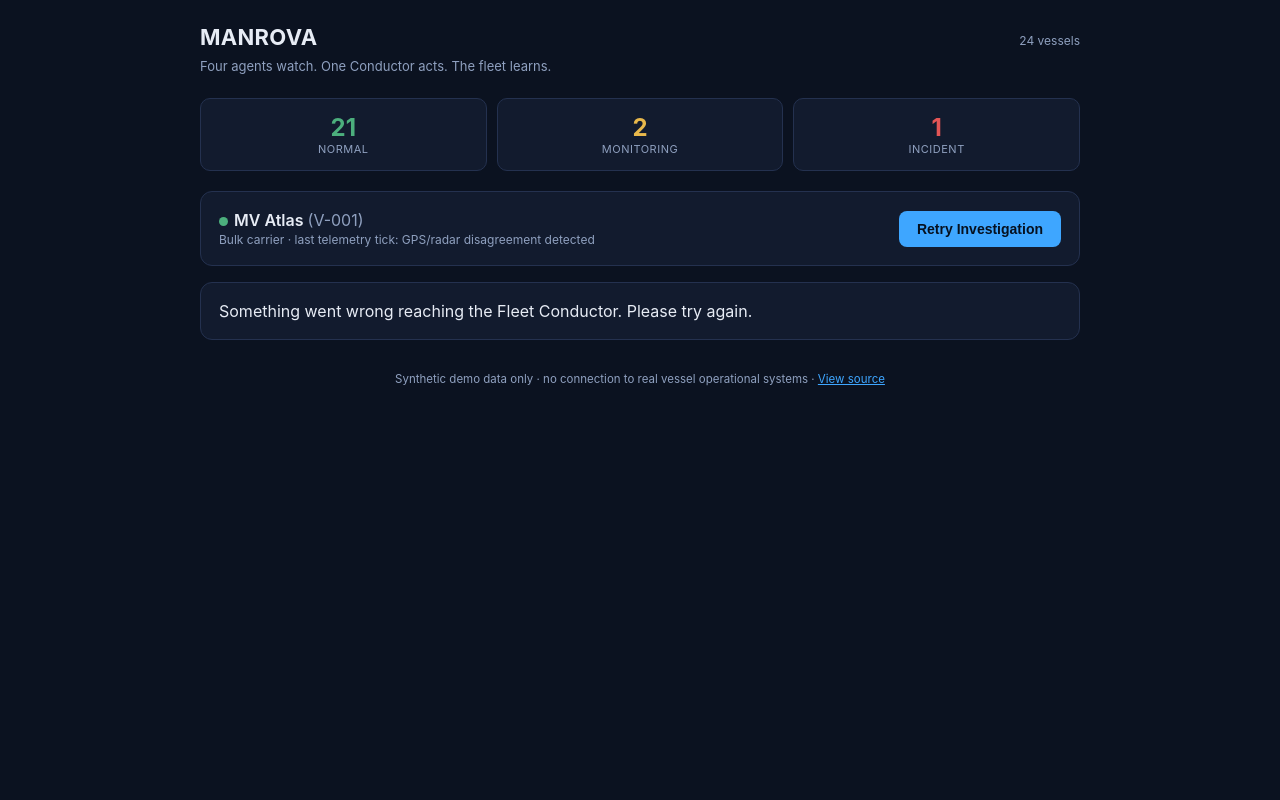
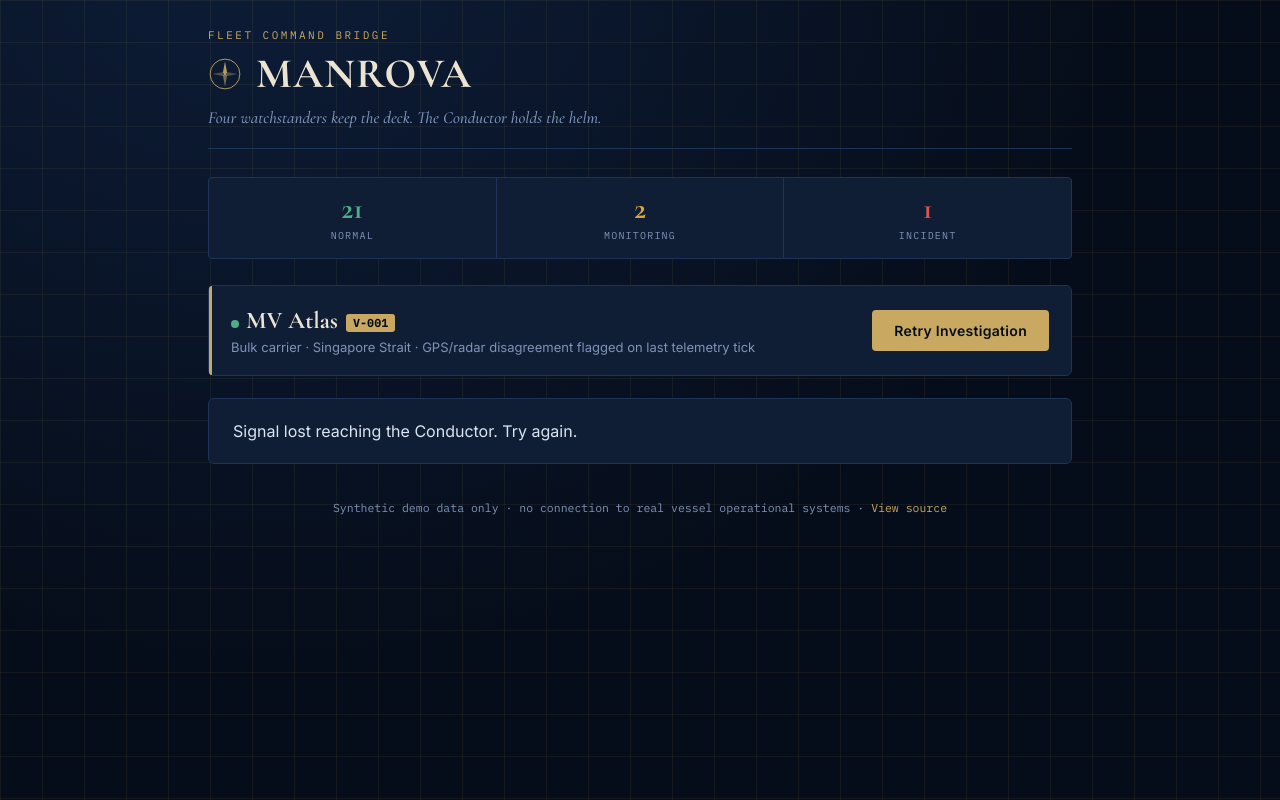
Before and after one commit to serinalapoez/Manrova, a plain HTML site: page public/index.html in a window 1280 px wide. Both pictures are taken after a click on the button "Launch Investigation". Drawn offline with nearby package versions, Linux system fonts and the light colour scheme; no server answers.

Commit message:
Redesign site with maritime visual identity: chart-grid, brass/navy palette, MV Atlas as primary label

```diff
--- a/public/index.html
+++ b/public/index.html
@@ -3,164 +3,243 @@
 <head>
 <meta charset="UTF-8">
 <meta name="viewport" content="width=device-width, initial-scale=1.0">
-<title>Manrova - Fleet Command Center</title>
+<title>Manrova &mdash; Fleet Command Bridge</title>
+<link rel="preconnect" href="https://fonts.googleapis.com">
+<link href="https://fonts.googleapis.com/css2?family=Cormorant+Garamond:ital,wght@0,500;0,600;0,700;1,500&family=Inter:wght@400;500;600&family=IBM+Plex+Mono:wght@400;500&display=swap" rel="stylesheet">
 <style>
   :root {
-    --bg: #0b1220;
-    --panel: #121b2e;
-    --panel-2: #17223a;
-    --border: #24314f;
-    --text: #e7ecf5;
-    --muted: #8fa0bf;
-    --accent: #3ea6ff;
-    --none: #4b5b7a;
-    --low: #4caf7d;
-    --medium: #e8b84b;
-    --high: #e8823f;
-    --critical: #e35555;
+    --navy-deep: #060d1a;
+    --navy: #0a1628;
+    --navy-panel: #0f1e35;
+    --navy-panel-2: #142a49;
+    --chart-line: rgba(201,169,97,0.08);
+    --border: #1e3358;
+    --brass: #c9a961;
+    --brass-bright: #e0c07f;
+    --parchment: #ece4d3;
+    --ink: #dbe4f2;
+    --muted: #7f93b8;
+    --sea-green: #4fae8a;
+    --amber: #d9a441;
+    --rust: #d17a45;
+    --alarm: #d4574f;
   }
   * { box-sizing: border-box; }
+  html { scroll-behavior: smooth; }
   body {
     margin: 0;
-    background: var(--bg);
-    color: var(--text);
-    font-family: -apple-system, BlinkMacSystemFont, "Segoe UI", Roboto, sans-serif;
-    padding: 24px 16px 64px;
+    background:
+      linear-gradient(var(--chart-line) 1px, transparent 1px) 0 0 / 100% 42px,
+      linear-gradient(90deg, var(--chart-line) 1px, transparent 1px) 0 0 / 42px 100%,
+      radial-gradient(ellipse at 20% -10%, #0d1d38 0%, var(--navy-deep) 60%);
+    color: var(--ink);
+    font-family: 'Inter', -apple-system, BlinkMacSystemFont, sans-serif;
+    padding: 0 0 64px;
+    min-height: 100vh;
   }
-  .wrap { max-width: 880px; margin: 0 auto; }
-  header { display: flex; align-items: baseline; justify-content: space-between; margin-bottom: 8px; flex-wrap: wrap; gap: 8px; }
-  h1 { font-size: 22px; margin: 0; letter-spacing: 0.3px; }
-  .tagline { color: var(--muted); font-size: 13px; margin: 0 0 24px; }
-  .fleet-summary {
+  .wrap { max-width: 900px; margin: 0 auto; padding: 0 18px; }
+
+  .bridge-header {
+    border-bottom: 1px solid var(--border);
+    padding: 28px 0 20px;
+    margin-bottom: 28px;
+    position: relative;
+  }
+  .eyebrow {
+    font-family: 'IBM Plex Mono', monospace;
+    font-size: 11px;
+    letter-spacing: 2.5px;
+    color: var(--brass);
+    text-transform: uppercase;
+    margin: 0 0 6px;
+  }
+  h1 {
+    font-family: 'Cormorant Garamond', serif;
+    font-weight: 700;
+    font-size: 42px;
+    letter-spacing: 1px;
+    margin: 0;
+    color: var(--parchment);
+    display: flex;
+    align-items: center;
+    gap: 14px;
+  }
+  .tagline {
+    font-family: 'Cormorant Garamond', serif;
+    font-style: italic;
+    font-size: 17px;
+    color: var(--muted);
+    margin: 8px 0 0;
+  }
+  .compass { width: 34px; height: 34px; flex-shrink: 0; opacity: 0.9; }
+
+  .fleet-ledger {
     display: grid;
     grid-template-columns: repeat(3, 1fr);
-    gap: 10px;
-    margin-bottom: 20px;
+    gap: 1px;
+    background: var(--border);
+    border: 1px solid var(--border);
+    border-radius: 4px;
+    overflow: hidden;
+    margin-bottom: 26px;
   }
-  .stat {
-    background: var(--panel);
+  .ledger-cell { background: var(--navy-panel); padding: 16px 12px; text-align: center; }
+  .ledger-cell .num { font-family: 'Cormorant Garamond', serif; font-weight: 700; font-size: 30px; line-height: 1; }
+  .ledger-cell .label {
+    font-family: 'IBM Plex Mono', monospace;
+    font-size: 10px; color: var(--muted); text-transform: uppercase; letter-spacing: 1.2px; margin-top: 5px;
+  }
+
+  .manifest {
+    background: var(--navy-panel);
     border: 1px solid var(--border);
-    border-radius: 10px;
-    padding: 14px;
-    text-align: center;
+    border-radius: 6px;
+    padding: 20px 22px;
+    margin-bottom: 22px;
+    position: relative;
   }
-  .stat .num { font-size: 24px; font-weight: 700; }
-  .stat .label { font-size: 11px; color: var(--muted); text-transform: uppercase; letter-spacing: 0.5px; }
-  .card {
-    background: var(--panel);
-    border: 1px solid var(--border);
-    border-radius: 12px;
-    padding: 18px;
-    margin-bottom: 16px;
+  .manifest::before {
+    content: ""; position: absolute; left: 0; top: 0; bottom: 0;
+    width: 3px; background: var(--brass); border-radius: 6px 0 0 6px;
   }
-  .vessel-row { display: flex; align-items: center; justify-content: space-between; gap: 12px; }
-  .vessel-name { font-weight: 600; font-size: 16px; }
-  .vessel-sub { color: var(--muted); font-size: 12px; margin-top: 2px; }
-  .dot { width: 9px; height: 9px; border-radius: 50%; display: inline-block; margin-right: 6px; }
-  .dot.normal { background: var(--low); }
+  .manifest-row { display: flex; align-items: center; justify-content: space-between; gap: 16px; flex-wrap: wrap; }
+  .vessel-name { font-family: 'Cormorant Garamond', serif; font-weight: 700; font-size: 24px; color: var(--parchment); }
+  .hull-tag {
+    font-family: 'IBM Plex Mono', monospace;
+    font-size: 11px; color: var(--navy-deep); background: var(--brass);
+    padding: 2px 7px; border-radius: 3px; margin-left: 8px; letter-spacing: 0.5px; vertical-align: middle;
+  }
+  .vessel-sub { font-size: 13px; color: var(--muted); margin-top: 4px; }
+  .status-dot { width: 8px; height: 8px; border-radius: 50%; display: inline-block; margin-right: 7px; background: var(--sea-green); }
+
   button.launch {
-    background: var(--accent);
-    color: #06111f;
-    border: none;
-    padding: 10px 18px;
-    border-radius: 8px;
-    font-weight: 700;
-    font-size: 14px;
-    cursor: pointer;
+    background: var(--brass); color: var(--navy-deep); border: none;
+    padding: 12px 22px; border-radius: 4px;
+    font-family: 'Inter', sans-serif; font-weight: 600; font-size: 14px; letter-spacing: 0.3px;
+    cursor: pointer; transition: background 0.15s ease, transform 0.05s ease; white-space: nowrap;
   }
-  button.launch:disabled { opacity: 0.6; cursor: default; }
-  button.launch:active { transform: scale(0.98); }
+  button.launch:hover:not(:disabled) { background: var(--brass-bright); }
+  button.launch:disabled { opacity: 0.55; cursor: default; }
+  button.launch:active:not(:disabled) { transform: scale(0.98); }
+
+  .loading { text-align: center; padding: 34px 0; color: var(--muted); font-size: 14px; }
+  .compass-spin { width: 30px; height: 30px; margin: 0 auto 14px; animation: sweep 1.1s linear infinite; }
+  @keyframes sweep { to { transform: rotate(360deg); } }
+
   #results { display: none; }
+  .log-entry {
+    background: var(--navy-panel); border: 1px solid var(--border); border-radius: 6px;
+    padding: 22px 24px; margin-bottom: 18px;
+  }
+  .log-head {
+    display: flex; align-items: baseline; justify-content: space-between;
+    border-bottom: 1px solid var(--border); padding-bottom: 14px; margin-bottom: 16px; flex-wrap: wrap; gap: 8px;
+  }
+  .log-head h2 { font-family: 'Cormorant Garamond', serif; font-size: 22px; font-weight: 700; margin: 0; color: var(--parchment); }
   .sev-badge {
-    display: inline-block;
-    padding: 4px 10px;
-    border-radius: 999px;
-    font-size: 12px;
-    font-weight: 700;
-    text-transform: uppercase;
-    letter-spacing: 0.4px;
+    font-family: 'IBM Plex Mono', monospace;
+    display: inline-block; padding: 3px 10px; border-radius: 3px;
+    font-size: 11px; font-weight: 500; text-transform: uppercase; letter-spacing: 0.8px;
+    border: 1px solid currentColor;
   }
-  .sev-none, .sev-low { background: rgba(76,175,125,0.15); color: var(--low); }
-  .sev-medium { background: rgba(232,184,75,0.15); color: var(--medium); }
-  .sev-high { background: rgba(232,130,63,0.15); color: var(--high); }
-  .sev-critical { background: rgba(227,85,85,0.18); color: var(--critical); }
-  .risk-grid {
-    display: grid;
-    grid-template-columns: repeat(2, 1fr);
-    gap: 10px;
-    margin: 14px 0;
+  .sev-none, .sev-low { color: var(--sea-green); }
+  .sev-medium { color: var(--amber); }
+  .sev-high { color: var(--rust); }
+  .sev-critical { color: var(--alarm); }
+
+  .narrative {
+    font-family: 'Cormorant Garamond', serif; font-size: 18px; line-height: 1.6; color: var(--ink);
+    border-left: 2px solid var(--brass); padding: 4px 0 4px 16px; margin: 0 0 16px;
   }
-  .risk-item { background: var(--panel-2); border-radius: 8px; padding: 10px 12px; }
-  .risk-item .k { font-size: 11px; color: var(--muted); text-transform: uppercase; }
-  .narrative {
-    line-height: 1.55;
-    font-size: 14.5px;
-    background: var(--panel-2);
-    border-left: 3px solid var(--accent);
-    padding: 12px 14px;
-    border-radius: 6px;
-    margin: 14px 0;
+  .narrative .src {
+    display: block; margin-top: 10px;
+    font-family: 'IBM Plex Mono', monospace; font-size: 10.5px; color: var(--muted);
+    letter-spacing: 0.4px; text-transform: uppercase;
   }
-  .narrative .src { display: block; margin-top: 8px; font-size: 11px; color: var(--muted); }
+
+  .risk-grid { display: grid; grid-template-columns: repeat(2, 1fr); gap: 8px; margin: 16px 0; }
+  .risk-item {
+    background: var(--navy-panel-2); border-radius: 4px; padding: 10px 13px;
+    display: flex; align-items: center; justify-content: space-between;
+  }
+  .risk-item .k {
+    font-family: 'IBM Plex Mono', monospace; font-size: 10.5px; color: var(--muted);
+    text-transform: uppercase; letter-spacing: 0.6px;
+  }
+
+  .section-label {
+    font-family: 'IBM Plex Mono', monospace; font-size: 10.5px; color: var(--brass);
+    text-transform: uppercase; letter-spacing: 1.4px; margin: 20px 0 9px;
+  }
   .action-item {
-    display: flex;
-    align-items: center;
-    justify-content: space-between;
-    background: var(--panel-2);
-    border-radius: 8px;
-    padding: 10px 12px;
-    margin-bottom: 8px;
-    font-size: 13.5px;
+    display: flex; align-items: center; justify-content: space-between;
+    background: var(--navy-panel-2); border-radius: 4px; padding: 10px 13px; margin-bottom: 7px; font-size: 13.5px;
   }
-  .action-item .status { color: var(--muted); font-size: 11px; }
-  .timeline { font-size: 12.5px; color: var(--muted); margin-top: 10px; }
-  .timeline .t-row { display: flex; gap: 10px; padding: 4px 0; border-top: 1px solid var(--border); }
-  .timeline .t-row:first-child { border-top: none; }
-  .timeline .t-actor { color: var(--text); min-width: 140px; font-weight: 600; }
-  .loading { text-align: center; padding: 30px 0; color: var(--muted); font-size: 14px; }
-  .spinner {
-    width: 24px; height: 24px; border-radius: 50%;
-    border: 3px solid var(--border); border-top-color: var(--accent);
-    margin: 0 auto 12px; animation: spin 0.8s linear infinite;
+  .action-item .status {
+    font-family: 'IBM Plex Mono', monospace; color: var(--amber); font-size: 10.5px;
+    text-transform: uppercase; letter-spacing: 0.5px;
   }
-  @keyframes spin { to { transform: rotate(360deg); } }
-  footer { text-align: center; color: var(--muted); font-size: 11.5px; margin-top: 32px; }
+
+  .logbook { font-family: 'IBM Plex Mono', monospace; font-size: 12px; color: var(--muted); }
+  .logbook .t-row { display: flex; gap: 12px; padding: 6px 0; border-top: 1px solid var(--border); }
+  .logbook .t-row:first-child { border-top: none; }
+  .logbook .t-actor { color: var(--brass); min-width: 150px; flex-shrink: 0; }
+
+  footer {
+    text-align: center; color: var(--muted); font-size: 11.5px;
+    margin-top: 36px; font-family: 'IBM Plex Mono', monospace;
+  }
+  footer a { color: var(--brass); text-decoration: none; }
 </style>
 </head>
 <body>
 <div class="wrap">
-  <header>
-    <h1>MANROVA</h1>
-    <span style="color: var(--muted); font-size: 12px;">24 vessels</span>
-  </header>
-  <p class="tagline">Four agents watch. One Conductor acts. The fleet learns.</p>
 
-  <div class="fleet-summary">
-    <div class="stat"><div class="num" style="color: var(--low);">21</div><div class="label">Normal</div></div>
-    <div class="stat"><div class="num" style="color: var(--medium);">2</div><div class="label">Monitoring</div></div>
-    <div class="stat"><div class="num" style="color: var(--critical);">1</div><div class="label">Incident</div></div>
+  <div class="bridge-header">
+    <p class="eyebrow">Fleet Command Bridge</p>
+    <h1>
+      <svg class="compass" viewBox="0 0 48 48" fill="none">
+        <circle cx="24" cy="24" r="21" stroke="#c9a961" stroke-width="1.4"/>
+        <circle cx="24" cy="24" r="1.6" fill="#c9a961"/>
+        <path d="M24 6 L27 22 L24 24 L21 22 Z" fill="#c9a961"/>
+        <path d="M24 42 L21 26 L24 24 L27 26 Z" fill="#e0c07f" opacity="0.55"/>
+        <path d="M6 24 L22 21 L24 24 L22 27 Z" fill="#e0c07f" opacity="0.35"/>
+        <path d="M42 24 L26 27 L24 24 L26 21 Z" fill="#e0c07f" opacity="0.35"/>
+      </svg>
+      MANROVA
+    </h1>
+    <p class="tagline">Four watchstanders keep the deck. The Conductor holds the helm.</p>
   </div>
 
-  <div class="card">
-    <div class="vessel-row">
+  <div class="fleet-ledger">
+    <div class="ledger-cell"><div class="num" style="color: var(--sea-green);">21</div><div class="label">Normal</div></div>
+    <div class="ledger-cell"><div class="num" style="color: var(--amber);">2</div><div class="label">Monitoring</div></div>
+    <div class="ledger-cell"><div class="num" style="color: var(--alarm);">1</div><div class="label">Incident</div></div>
+  </div>
+
+  <div class="manifest">
+    <div class="manifest-row">
       <div>
-        <div class="vessel-name"><span class="dot normal"></span>MV Atlas <span style="color: var(--muted); font-weight: 400;">(V-001)</span></div>
-        <div class="vessel-sub">Bulk carrier &middot; last telemetry tick: GPS/radar disagreement detected</div>
+        <div class="vessel-name"><span class="status-dot"></span>MV Atlas<span class="hull-tag">V-001</span></div>
+        <div class="vessel-sub">Bulk carrier &middot; Singapore Strait &middot; GPS/radar disagreement flagged on last telemetry tick</div>
       </div>
       <button class="launch" id="launchBtn" onclick="launchInvestigation()">Launch Investigation</button>
     </div>
   </div>
 
   <div id="loading" class="loading" style="display:none;">
-    <div class="spinner"></div>
-    Fleet Conductor is gathering context from all four specialists&hellip;
+    <svg class="compass-spin" viewBox="0 0 48 48" fill="none">
+      <circle cx="24" cy="24" r="20" stroke="#1e3358" stroke-width="3"/>
+      <path d="M24 4 A20 20 0 0 1 44 24" stroke="#c9a961" stroke-width="3" stroke-linecap="round"/>
+    </svg>
+    The Conductor is gathering the watch&hellip;
   </div>
 
   <div id="results"></div>
 
   <footer>
     Synthetic demo data only &middot; no connection to real vessel operational systems &middot;
-    <a href="https://github.com/serinalapoez/Manrova" style="color: var(--accent);">View source</a>
+    <a href="https://github.com/serinalapoez/Manrova">View source</a>
   </footer>
 </div>
 
@@ -184,7 +263,7 @@ async function launchInvestigation() {
     btn.textContent = 'Re-run Investigation';
 
     if (!data.incident_id) {
-      results.innerHTML = '<div class="card">' + (data.message || 'No anomaly detected.') + '</div>';
+      results.innerHTML = '<div class="log-entry">' + (data.message || 'No anomaly detected.') + '</div>';
       results.style.display = 'block';
       return;
     }
@@ -192,14 +271,14 @@ async function launchInvestigation() {
     const sev = data.risk.overall;
     const pct = Math.round(data.risk.confidence * 100);
 
-    let html = '<div class="card">';
-    html += '<div style="display:flex; align-items:center; justify-content:space-between; margin-bottom:10px;">';
-    html += '<h2 style="margin:0; font-size:17px;">Incident: ' + data.vessel_id + '</h2>';
+    let html = '<div class="log-entry">';
+    html += '<div class="log-head">';
+    html += '<h2>MV Atlas &mdash; Investigation Report</h2>';
     html += '<span class="sev-badge sev-' + sev + '">' + sev + ' &middot; ' + pct + '%</span>';
     html += '</div>';
 
     html += '<div class="narrative">' + escapeHtml(data.narrative) +
-            '<span class="src">Source: ' + (data.narrative_source === 'gemini' ? 'Gemini narrative' : 'auto-generated summary') + '</span></div>';
+            '<span class="src">' + (data.narrative_source === 'gemini' ? 'Gemini narrative' : 'Auto-generated summary') + '</span></div>';
 
     html += '<div class="risk-grid">';
     html += riskBox('Navigation', data.risk.nav);
@@ -208,17 +287,17 @@ async function launchInvestigation() {
     html += riskBox('Compliance', data.risk.compliance);
     html += '</div>';
 
+    html += '<div class="section-label">Pending Human Approval</div>';
     if (data.pending_actions.length > 0) {
-      html += '<h3 style="font-size:13px; color:var(--muted); text-transform:uppercase; margin:16px 0 8px;">Pending Human Approval</h3>';
       data.pending_actions.forEach(a => {
         html += '<div class="action-item"><span>' + escapeHtml(a.description) + '</span><span class="status">awaiting approval</span></div>';
       });
     } else {
-      html += '<div class="action-item"><span>No external notification required</span><span class="status">monitoring continues</span></div>';
+      html += '<div class="action-item"><span>No external notification required</span><span class="status">monitoring</span></div>';
     }
 
-    html += '<h3 style="font-size:13px; color:var(--muted); text-transform:uppercase; margin:16px 0 4px;">Timeline</h3>';
-    html += '<div class="timeline">';
+    html += '<div class="section-label">Ship\'s Log</div>';
+    html += '<div class="logbook">';
     data.timeline.forEach(t => {
       html += '<div class="t-row"><span class="t-actor">' + escapeHtml(t.actor) + '</span><span>' + escapeHtml(t.description) + '</span></div>';
     });
@@ -227,17 +306,18 @@ async function launchInvestigation() {
     html += '</div>';
     results.innerHTML = html;
     results.style.display = 'block';
+    results.scrollIntoView({ behavior: 'smooth', block: 'start' });
   } catch (err) {
     loading.style.display = 'none';
     btn.disabled = false;
     btn.textContent = 'Retry Investigation';
-    results.innerHTML = '<div class="card">Something went wrong reaching the Fleet Conductor. Please try again.</div>';
+    results.innerHTML = '<div class="log-entry">Signal lost reaching the Conductor. Try again.</div>';
     results.style.display = 'block';
   }
 }
 
 function riskBox(label, value) {
-  return '<div class="risk-item"><div class="k">' + label + '</div>' +
+  return '<div class="risk-item"><span class="k">' + label + '</span>' +
          '<span class="sev-badge sev-' + value + '">' + value + '</span></div>';
 }
 
```
